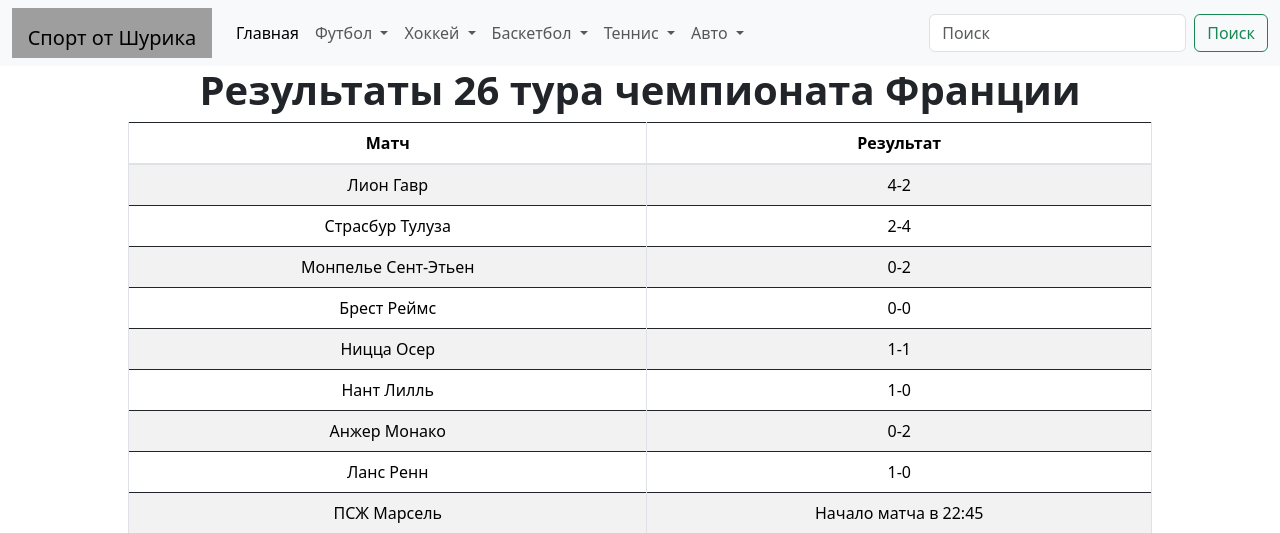
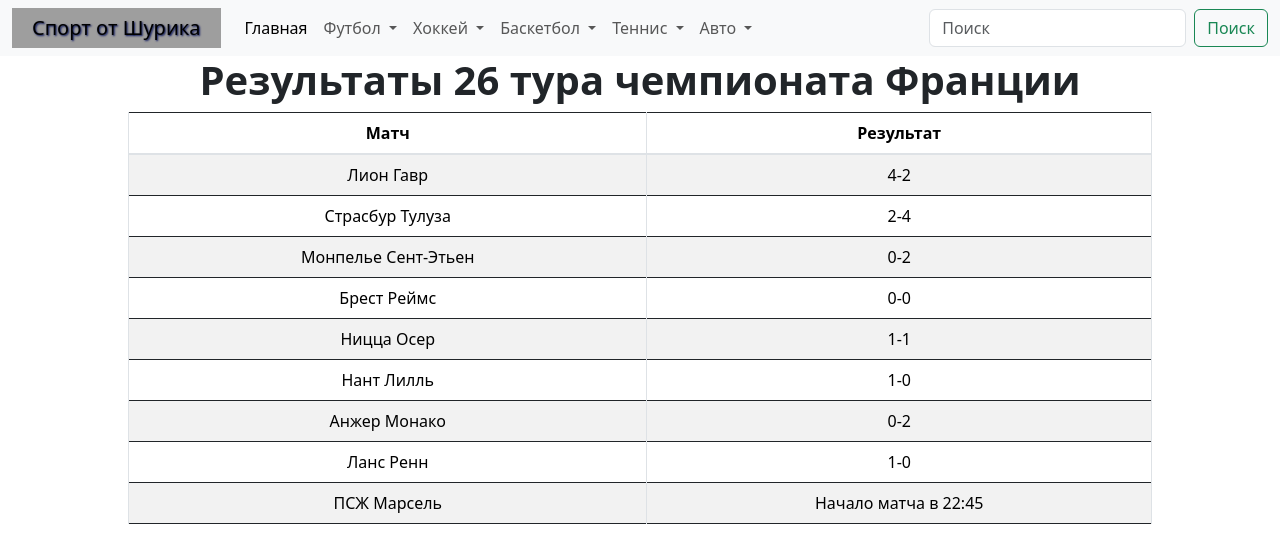
Before and after one commit to SenderAlex/DjangoTest, a Django app: page /liga1/ in a window 1280 px wide. Shown: the top 533 px of the page. Run offline with Django 5.2, Linux system fonts and the light colour scheme; some libraries are stand-ins or nearby versions; grey boxes are pictures that could not be loaded.

Commit message:
finished

```diff
--- a/project/application/static/application/css/nav_brand.css
+++ b/project/application/static/application/css/nav_brand.css
@@ -1,12 +1,9 @@
-.navbar-brand {
-    display: inline-block; /* Обеспечивает возможность задать размеры */
-    width: 200px; /* Задайте нужную ширину */
-    height: 50px; /* Задайте нужную высоту */
-    background-image: url('{% static "application/img/sports-tools.jpg" %}'); /* Путь к изображению */
-    background-size: cover; /* Масштабирует изображение до полного охвата элемента */
-    background-position: center; /* Центрирует изображение */
-    color: white; /* Цвет текста */
-    text-align: center; /* Центрирует текст */
-    line-height: 50px; /* Выравнивание текста по вертикали */
-    text-decoration: none; /* Убирает подчеркивание */
+.logo-text {
+    display: inline-block; /* Убедитесь, что элемент ведет себя как блок */
+    background-image: url("/static/application/img/barca.png");
+    background-size: cover; /* Убедитесь, что изображение покрывает весь элемент */
+    background-position: center; /* Центрируйте изображение */
+    padding: 10px 20px; /* Добавьте отступы, чтобы текст не прилипал к краям */
+    color: rgba(0, 102, 255, 0.94); /* Измените цвет текста, чтобы он хорошо смотрелся на фоне */
+    text-shadow: 1px 1px 2px #010d59; /* Добавьте тень для улучшения читаемости */
 }
--- a/project/application/templates/application/navigation.html
+++ b/project/application/templates/application/navigation.html
@@ -10,7 +10,7 @@
 <body>
 <nav class="navbar navbar-expand-lg bg-body-tertiary">
   <div class="container-fluid">
-    <a class="navbar-brand" href="{% url 'index' %}">Спорт от Шурика</a>
+    <a class="navbar-brand logo-text" href="{% url 'index' %}">Спорт от Шурика</a>
     <button class="navbar-toggler" type="button" data-bs-toggle="collapse" data-bs-target="#navbarSupportedContent" aria-controls="navbarSupportedContent" aria-expanded="false" aria-label="Переключатель навигации">
       <span class="navbar-toggler-icon"></span>
     </button>
--- a/project/project/urls.py
+++ b/project/project/urls.py
@@ -21,7 +21,5 @@ from django.conf.urls.static import static
 
 urlpatterns = [
     path('admin/', admin.site.urls),
-    path('', include('application.urls')),
-    # path('data/', include('application.urls')),
-    # path('test/', include('application.urls'))
+    path('', include('application.urls'))
 ] + static(settings.STATIC_URL, document_root=settings.STATIC_ROOT)
```
Also changed, not shown: project/project/settings.py (+5 -5 lines).
